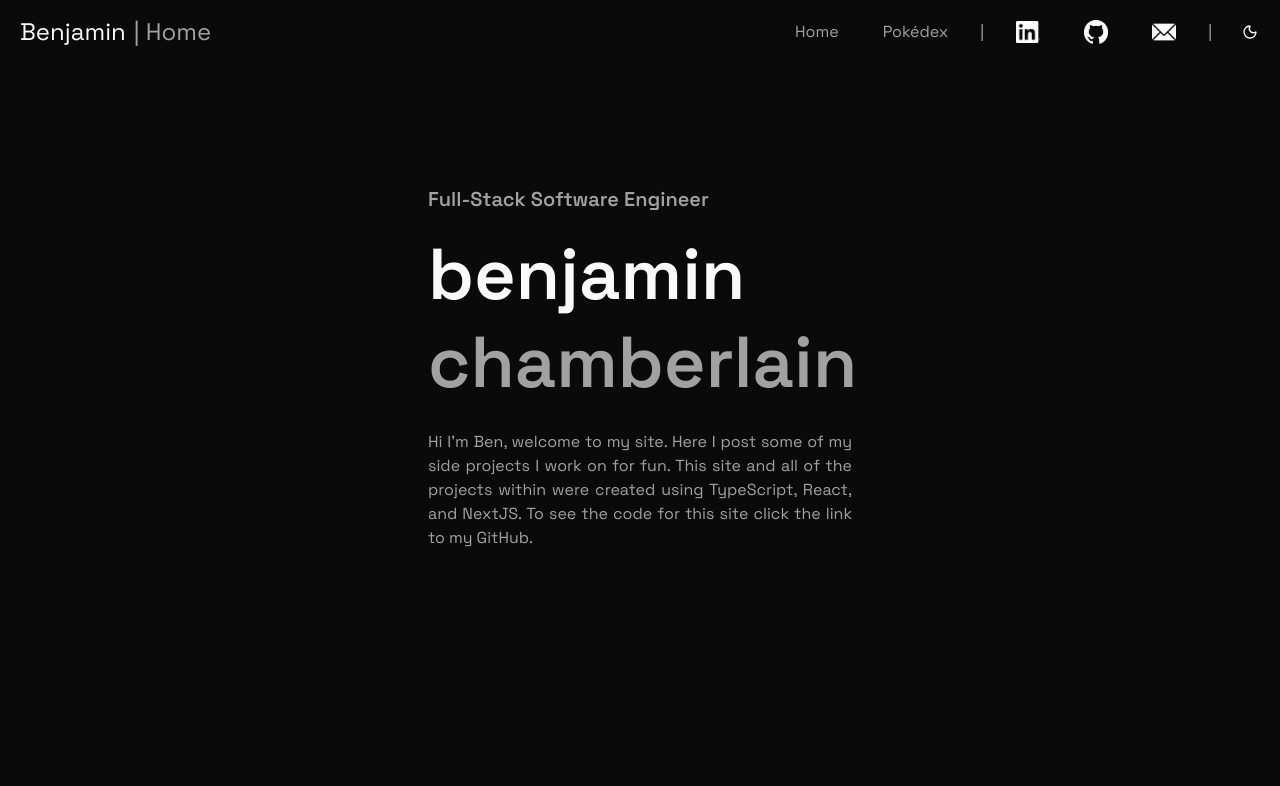
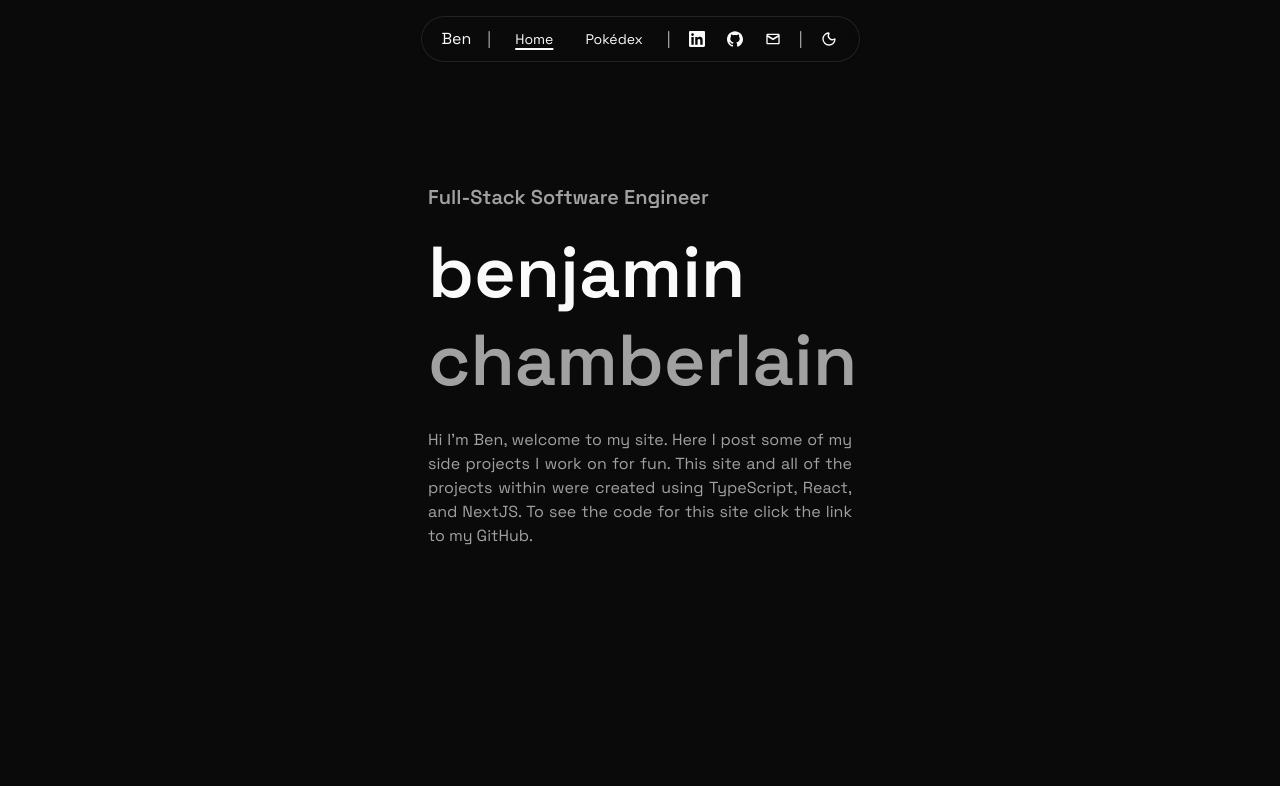
Before and after one commit to chambomango/pokedex, a Next.js app: page / in a window 1280 px wide. Shown: the top 786 px of the page. Built offline with nearby package versions, Linux system fonts and the light colour scheme.

Commit message:
Reworked navbar to be centered & rounded full

```diff
--- a/src/app/layout.tsx
+++ b/src/app/layout.tsx
@@ -29,7 +29,7 @@ export default function RootLayout({
           enableSystem
           disableTransitionOnChange
         >
-          <NavBar label="nav" />
+          <NavBar />
           {children}
         </ThemeProvider>
       </body>
--- a/src/components/displayPath.tsx
+++ /dev/null
@@ -1,18 +0,0 @@
-"use client";
-
-import { usePathname } from "next/navigation";
-
-const getDisplayName = (pathname: string) => {
-  if (pathname === "/") return "| Home";
-  if (pathname.startsWith("/pokedex")) return "| Pokédex";
-  else return "";
-};
-
-export default function DisplayPath() {
-  const pathname = usePathname();
-  return (
-    <div className="navBarLogo text-muted-foreground">
-      {getDisplayName(pathname)}
-    </div>
-  );
-}
--- /dev/null
+++ b/src/components/icons/EmailIcon.tsx
@@ -0,0 +1,15 @@
+export default function EmailIcon({ className }: { className?: string }) {
+  return (
+    <svg
+      viewBox="0 0 24 24"
+      xmlns="http://www.w3.org/2000/svg"
+      className={className}
+      aria-hidden="true"
+    >
+      <path
+        d="M20 4H4C2.897 4 2 4.897 2 6v12c0 1.103.897 2 2 2h16c1.103 0 2-.897 2-2V6c0-1.103-.897-2-2-2zm0 2-8 5-8-5h16zm0 12H4V8.868l8 5 8-5V18z"
+        fill="currentColor"
+      />
+    </svg>
+  );
+}
--- /dev/null
+++ b/src/components/icons/GitHubIcon.tsx
@@ -0,0 +1,15 @@
+export default function GitHubIcon({ className }: { className?: string }) {
+  return (
+    <svg
+      viewBox="0 0 98 96"
+      xmlns="http://www.w3.org/2000/svg"
+      className={className}
+      aria-hidden="true"
+    >
+      <path
+        d="M41.4395 69.3848C28.8066 67.8535 19.9062 58.7617 19.9062 46.9902C19.9062 42.2051 21.6289 37.0371 24.5 33.5918C23.2559 30.4336 23.4473 23.7344 24.8828 20.959C28.7109 20.4805 33.8789 22.4902 36.9414 25.2656C40.5781 24.1172 44.4062 23.543 49.0957 23.543C53.7852 23.543 57.6133 24.1172 61.0586 25.1699C64.0254 22.4902 69.2891 20.4805 73.1172 20.959C74.457 23.543 74.6484 30.2422 73.4043 33.4961C76.4668 37.1328 78.0937 42.0137 78.0937 46.9902C78.0937 58.7617 69.1934 67.6621 56.3691 69.2891C59.623 71.3945 61.8242 75.9883 61.8242 81.252L61.8242 91.2051C61.8242 94.0762 64.2168 95.7031 67.0879 94.5547C84.4102 87.9512 98 70.6289 98 49.1914C98 22.1074 75.9883 6.69539e-07 48.9043 4.309e-07C21.8203 1.92261e-07 -1.9479e-07 22.1074 -4.3343e-07 49.1914C-6.20631e-07 70.4375 13.4941 88.0469 31.6777 94.6504C34.2617 95.6074 36.75 93.8848 36.75 91.3008L36.75 83.6445C35.4102 84.2188 33.6875 84.6016 32.1562 84.6016C25.8398 84.6016 22.1074 81.1563 19.4277 74.7441C18.375 72.1602 17.2266 70.6289 15.0254 70.3418C13.877 70.2461 13.4941 69.7676 13.4941 69.1934C13.4941 68.0449 15.4082 67.1836 17.3223 67.1836C20.0977 67.1836 22.4902 68.9063 24.9785 72.4473C26.8926 75.2227 28.9023 76.4668 31.2949 76.4668C33.6875 76.4668 35.2187 75.6055 37.4199 73.4043C39.0469 71.7773 40.291 70.3418 41.4395 69.3848Z"
+        fill="currentColor"
+      />
+    </svg>
+  );
+}
--- /dev/null
+++ b/src/components/icons/LinkedInIcon.tsx
@@ -0,0 +1,15 @@
+export default function LinkedInIcon({ className }: { className?: string }) {
+  return (
+    <svg
+      viewBox="0 0 24 24"
+      xmlns="http://www.w3.org/2000/svg"
+      className={className}
+      aria-hidden="true"
+    >
+      <path
+        d="M20.447 20.452h-3.554v-5.569c0-1.328-.027-3.037-1.852-3.037-1.853 0-2.136 1.445-2.136 2.939v5.667H9.351V9h3.414v1.561h.046c.477-.9 1.637-1.85 3.37-1.85 3.601 0 4.267 2.37 4.267 5.455v6.286zM5.337 7.433c-1.144 0-2.063-.926-2.063-2.065 0-1.138.92-2.063 2.063-2.063 1.14 0 2.064.925 2.064 2.063 0 1.139-.925 2.065-2.064 2.065zm1.782 13.019H3.555V9h3.564v11.452zM22.225 0H1.771C.792 0 0 .774 0 1.729v20.542C0 23.227.792 24 1.771 24h20.451C23.2 24 24 23.227 24 22.271V1.729C24 .774 23.2 0 22.222 0h.003z"
+        fill="currentColor"
+      />
+    </svg>
+  );
+}
--- a/src/components/navBar.css
+++ /dev/null
@@ -1,47 +0,0 @@
-.navBar {
-  display: flex;
-  flex-wrap: wrap;
-  justify-content: space-between;
-  align-content: center;
-  align-items: center;
-  padding: 6px 12px;
-  color: var(--foreground);
-  background-color: var(--background);
-}
-
-.navBarLinks {
-  display: flex;
-  column-gap: 20px;
-  flex-direction: row;
-  align-items: center;
-}
-
-.navBarLinks a {
-  text-decoration: none;
-  color: var(--muted-foreground);
-  font-weight: 500;
-  padding: 8px 12px;
-  border-radius: 4px;
-  transition: all 0.3s ease;
-  display: flex;
-}
-
-.navBarLinks a:hover {
-  background-color: var(--accent);
-  color: var(--accent-foreground);
-}
-
-.navBarLinks a:active {
-  background-color: var(--secondary);
-  color: var(--accent-foreground);
-}
-
-.navBarLogo {
-  font-size: 24px;
-  padding: 8px 0 8px 8px;
-}
-
-/* Logo images are black PNGs — must invert in dark mode */
-.dark .navBarLinks img {
-  filter: invert(1);
-}
--- a/src/components/navBar.tsx
+++ b/src/components/navBar.tsx
@@ -1,71 +1,72 @@
 import Link from "next/link";
-import Image from "next/image";
-import "./navBar.css";
 
-import DisplayPath from "./displayPath";
 import ThemeToggle from "./themeToggle";
+import NavLinks from "./navLinks";
+import { Button } from "@/components/ui/button";
+import GitHubIcon from "./icons/GitHubIcon";
+import LinkedInIcon from "./icons/LinkedInIcon";
+import EmailIcon from "./icons/EmailIcon";
 
-export default async function NavBar({ label }: { label: string }) {
+export default async function NavBar() {
   return (
-    <nav className="navBar">
-      <div className="flex">
+    <div className="sticky top-2 z-50 flex justify-center px-4 py-2  pointer-events-none">
+      <nav className="flex items-center gap-1 px-3 py-1 border rounded-full bg-background/70 backdrop-blur-sm shadow-sm pointer-events-auto">
         <Link href="/">
-          <div className="navBarLogo">Benjamin</div>
+          <span className="px-2">Ben</span>
         </Link>
-        <DisplayPath />
-      </div>
-      <ul className="navBarLinks">
+        <span className="text-muted-foreground px-1">|</span>
+        <ul className="flex flex-row items-center">
+          <NavLinks />
+        </ul>
+        <span className="text-muted-foreground px-1">|</span>
+        <ul className="flex flex-row items-center gap-0.5">
           <li>
-          <Link href="/">Home</Link>
+            <Button
+              variant="ghost"
+              size="icon"
+              className="rounded-full"
+              asChild
+            >
+              <a href="https://www.linkedin.com/in/ben-chamberlain/">
+                <LinkedInIcon className="h-4 w-4 text-foreground" />
+                <span className="sr-only">LinkedIn</span>
+              </a>
+            </Button>
           </li>
           <li>
-          <Link href="/pokedex">Pokédex</Link>
-        </li>
-        <li className="text-muted-foreground">|</li>
-        <li>
-          <a href="https://www.linkedin.com/in/ben-chamberlain/">
-            <div className="flex">
-              <Image
-                src="/logos/PNG/InBug-Black.png"
-                alt="LinkedIn"
-                width={24}
-                height={24}
-              />
-            </div>
+            <Button
+              variant="ghost"
+              size="icon"
+              className="rounded-full"
+              asChild
+            >
+              <a href="https://github.com/chambomango/portfolio">
+                <GitHubIcon className="h-4 w-4 text-foreground" />
+                <span className="sr-only">GitHub</span>
               </a>
+            </Button>
           </li>
           <li>
-          <a href="https://github.com/chambomango/portfolio">
-            <div className="flex">
-              <Image
-                src="/logos/PNG/GitHub_Invertocat_Black.png"
-                alt="GitHub"
-                width={24}
-                height={24}
-              />
-            </div>
+            <Button
+              variant="ghost"
+              size="icon"
+              className="rounded-full"
+              asChild
+            >
+              <a href="mailto:bchamberlain888@gmail.com">
+                <EmailIcon className="h-4 w-4 text-foreground" />
+                <span className="sr-only">Email</span>
               </a>
+            </Button>
           </li>
-        <li>
-          <div>
-            <a href="mailto:bchamberlain888@gmail.com">
-              <div className="flex">
-                <Image
-                  className="inline"
-                  src="/logos/PNG/email.png"
-                  alt="Email"
-                  width={24}
-                  height={24}
-                />
-              </div>
-            </a>
-          </div>
-        </li>
-        <li className="text-muted-foreground">|</li>
+        </ul>
+        <span className="text-muted-foreground px-1">|</span>
+        <ul>
           <li>
             <ThemeToggle />
           </li>
         </ul>
       </nav>
+    </div>
   );
 }
--- /dev/null
+++ b/src/components/navLinks.tsx
@@ -0,0 +1,38 @@
+"use client";
+
+import Link from "next/link";
+import { usePathname } from "next/navigation";
+import { Button } from "@/components/ui/button";
+import { cn } from "@/lib/utils";
+
+const links = [
+  { href: "/", label: "Home" },
+  { href: "/pokedex", label: "Pokédex" },
+];
+
+export default function NavLinks() {
+  const pathname = usePathname();
+  return (
+    <>
+      {links.map(({ href, label }) => {
+        const isActive =
+          href === "/" ? pathname === "/" : pathname.startsWith(href);
+        return (
+          <li key={href}>
+            <Button
+              variant="ghost"
+              className={cn(
+                "text-foreground rounded-full",
+                isActive &&
+                  "underline decoration-2 underline-offset-4 text-foreground",
+              )}
+              asChild
+            >
+              <Link href={href}>{label}</Link>
+            </Button>
+          </li>
+        );
+      })}
+    </>
+  );
+}
--- a/src/components/pokeGrid.tsx
+++ b/src/components/pokeGrid.tsx
@@ -44,7 +44,7 @@ export default function PokeGrid(props: PokeGridProps) {
   React.useEffect(() => setPokemonShown(BATCH_SIZE * 2), [props.pokemon]);
   return (
     <div className="w-full">
-      <div className="sticky top-0 z-20 -mx-4 bg-background/90 px-4 py-3 backdrop-blur supports-[backdrop-filter]:bg-background/80 rounded-md">
+      <div className="sticky top-0 z-20 -mx-4 bg-background/90 px-4 pb-3 py-6 backdrop-blur supports-[backdrop-filter]:bg-background/80 rounded-md">
         <PokeGridToolbar
           pokemonTypes={props.pokemonTypes}
           generations={props.generations}
--- a/src/components/themeToggle.tsx
+++ b/src/components/themeToggle.tsx
@@ -17,13 +17,20 @@ export default function ThemeToggle() {
   return (
     <DropdownMenu>
       <DropdownMenuTrigger asChild>
-        <Button variant="ghost" size="icon">
+        <Button
+          variant="ghost"
+          size="icon"
+          className="rounded-full cursor-pointer"
+        >
           <Sun className="h-[1.2rem] w-[1.2rem] scale-100 rotate-0 transition-all dark:scale-0 dark:-rotate-90" />
           <Moon className="absolute h-[1.2rem] w-[1.2rem] scale-0 rotate-90 transition-all dark:scale-100 dark:rotate-0" />
           <span className="sr-only">Toggle theme</span>
         </Button>
       </DropdownMenuTrigger>
-      <DropdownMenuContent align="end" onCloseAutoFocus={(e) => e.preventDefault()}>
+      <DropdownMenuContent
+        align="end"
+        onCloseAutoFocus={(e) => e.preventDefault()}
+      >
         <DropdownMenuItem onClick={() => setTheme("light")}>
           Light
         </DropdownMenuItem>
```
Lines whose indentation alone changed are shown as unchanged.
